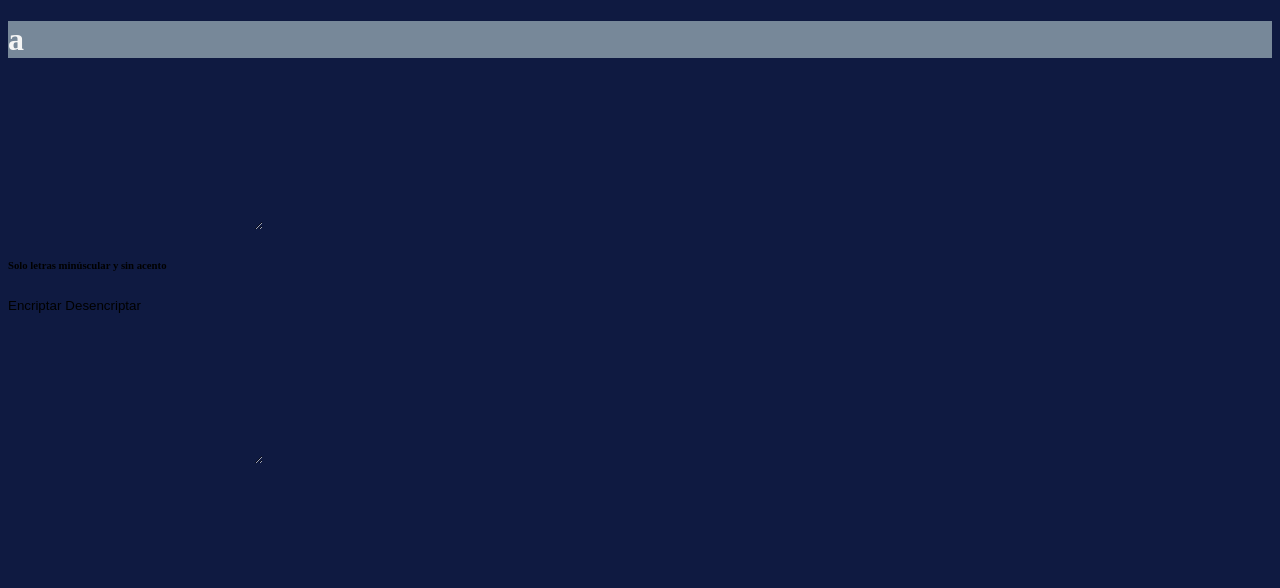
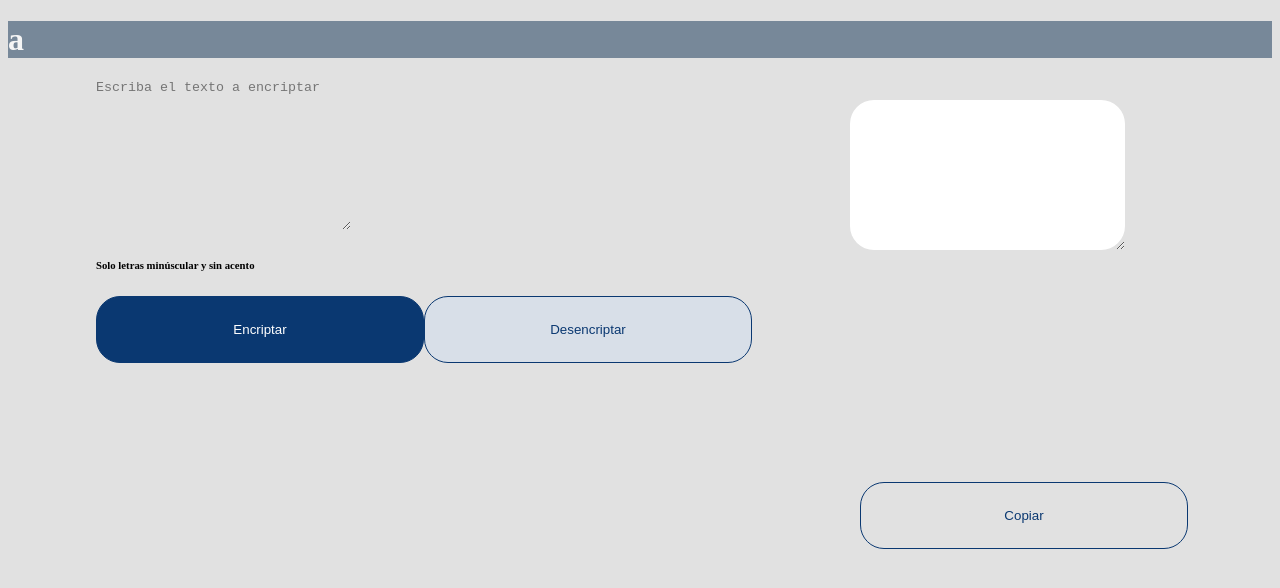
Before and after one commit to ACSOR-16/Encriptador-de-texto, a plain HTML site: page index.html in a window 1280 px wide. Drawn offline with Linux system fonts and the light colour scheme.

Commit message:
maquetacion con Css

```diff
--- a/index.html
+++ b/index.html
@@ -13,7 +13,7 @@
   </header>
   <main>
     <section>
-      <textarea class="" name="" id="" cols="30" rows="10"></textarea>
+      <textarea class="tex-area" name="" id="" cols="30" rows="10" placeholder="Escriba el texto a encriptar"></textarea>
       <div>
         <h6 class="consideraciones">Solo letras minúscular y sin acento</h6>
       </div>
@@ -23,9 +23,9 @@
       </div>
     </section>
     <section>
-      <textarea class="tex-area" name="" id="" cols="30" rows="10"></textarea>
+      <textarea class="tex-menssage" name="" id="" cols="30" rows="10"></textarea>
       <div>
-        <button class="button-copy"></button>
+        <button class="button-copy">Copiar</button>
       </div>
     </section>
   </main>
--- a/src/style.css
+++ b/src/style.css
@@ -1,5 +1,5 @@
 *{
-  background-color: #0f1a41;
+  background-color: #e1e1e1;
   box-sizing: border-box;
   border: 0;
   padding: 0;
@@ -15,6 +15,63 @@
 }
 
 /* main */
+main{
+  display: flex;
+  margin-bottom: 50px;
+  margin-left: 88px;
+}
 
+.text-area{
+  border: none;
+  color: #0A3871;
+  margin-top: 90px;
+  text-transform: lowercase;
+}
+.buttons{
+  display: flex;
+  margin-top: 18px;
+}
+.button-encriptar{
+  background-color: #0A3871;
+  border: 1px solid #0A3871;
+  border-radius: 24px;
+  color: white;
+  cursor: pointer;
+  height: 67px;
+  width: 328px;
+}
+.button-desencriptar{
+  background-color: #D8DFE8;
+  border: 1px solid #0A3871;
+  border-radius: 24px;
+  color: #0A3871;
+  cursor: pointer;
+  height: 67px;
+  width: 328px;
+}
 
+.button-copy{
+  border: 1px solid #0A3871;
+  border-radius: 24px;
+  color: #0A3871;
+  cursor: pointer;
+  height: 67px;
+  width: 328px;
+  margin-left: 108px;
+  margin-top: 402px;
+  position: absolute;
+}
+.tex-menssage{
+  background-color: white;
+  border: none;
+  border-radius: 24px;
+  color: #0A3871;
+  margin-left: 98px;
+  margin-top: 20px;
+  padding-left: 20px;
+  position: fixed;
+}
+.tex-menssage:focus{
+  outline: none;
+}
 /* footer */
```
